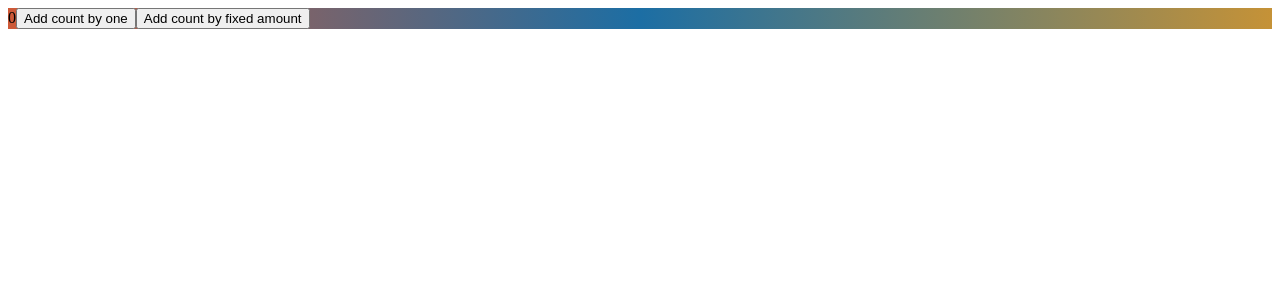
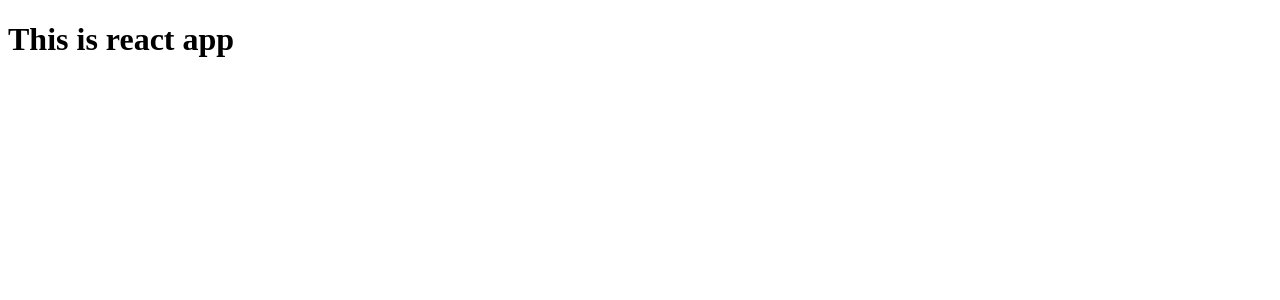
Before and after one commit to YashChauhan858/React-ts-webpack-boilerplate, a React app: page / in a window 1280 px wide. Shown: the top 300 px of the page. Built offline with nearby package versions, Linux system fonts and the light colour scheme.

Commit message:
updated packages

```diff
--- a/src/App.tsx
+++ b/src/App.tsx
@@ -1,7 +1,6 @@
 import React from 'react';
 import './aoo.css';
-import { AdderCom } from '@Components';
 
-const App = () => <AdderCom />;
+const App = () => <h1>This is react app</h1>;
 
 export default App;
--- a/src/Components/AdderCom/AdderCom.tsx
+++ /dev/null
@@ -1,24 +0,0 @@
-import React from 'react';
-
-import { Dispatch, Selector, incremented, amountAdded } from '@Store';
-
-const AdderCom = () => {
-  const count = Selector((state: any) => state.counter.value);
-
-  const dispatch = Dispatch();
-  const increase = () => {
-    dispatch(incremented());
-  };
-  const increaseByFixedAmount = () => {
-    dispatch(amountAdded(3));
-  };
-  return (
-    <div className="ad">
-      {count}
-      <button onClick={increase}>Add count by one</button>
-      <button onClick={increaseByFixedAmount}>Add count by fixed amount</button>
-    </div>
-  );
-};
-
-export default AdderCom;
--- a/src/Components/index.ts
+++ b/src/Components/index.ts
@@ -1 +1 @@
-export { default as AdderCom } from "./AdderCom/AdderCom";
+// export { default as AdderCom } from "./AdderCom/AdderCom";
```
Also changed, not shown: Configuration/Webpack/webpack.common.js (+9 -9 lines), Configuration/Webpack/webpack.dev.js (+13 -12 lines), Configuration/Webpack/webpack.prod.js (+26 -26 lines), Info/vulnerabilities.md (+3 -0 lines), package.json (+11 -11 lines), .eslintrc.js, 2 other files (tests, documents, lock files or other folders).
